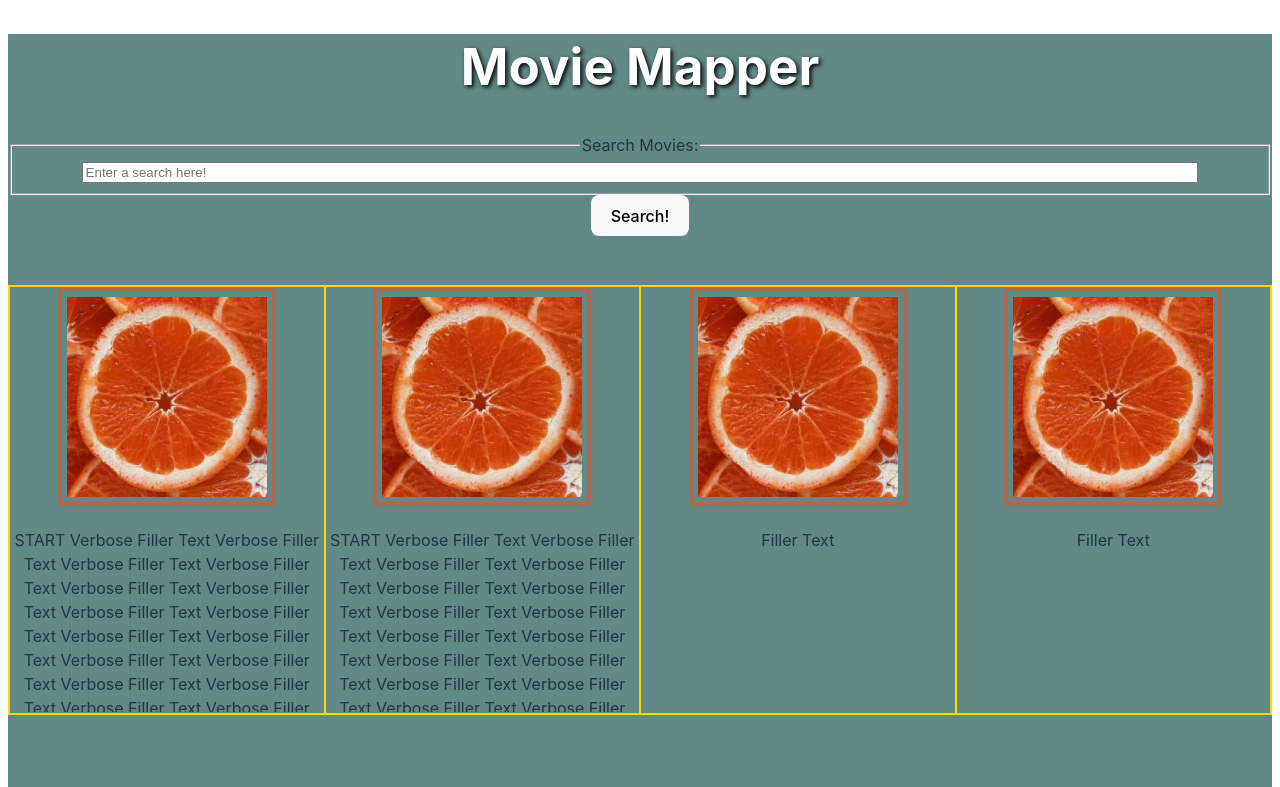
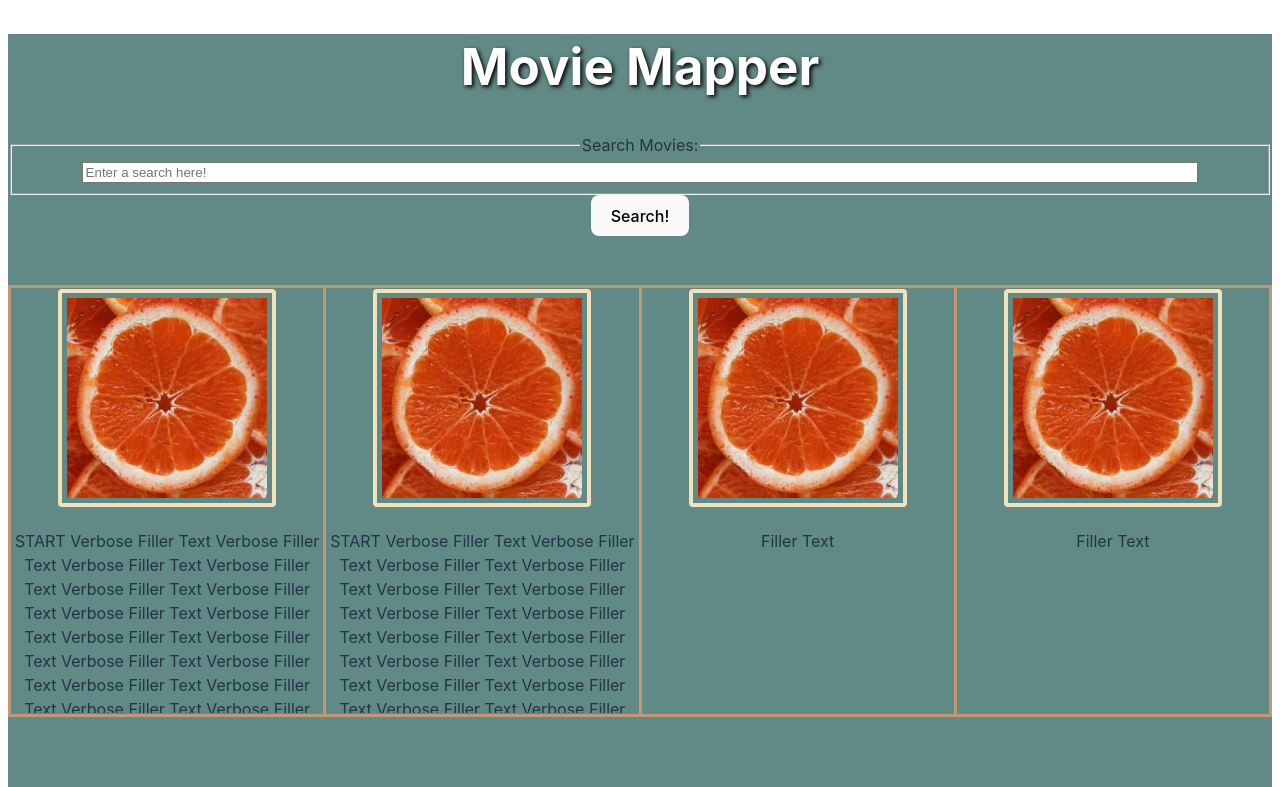
Before and after one commit to cs0320-f23/term-project-juranta-rlyang-behorne-Jokwanin, a React (Vite) app in the folder FrontEnd/: page / in a window 1280 px wide. Shown: the top 787 px of the page. Built offline with nearby package versions, Linux system fonts and the light colour scheme.

Commit message:
changed color pallete

```diff
--- a/FrontEnd/src/styles/main.css
+++ b/FrontEnd/src/styles/main.css
@@ -64,7 +64,7 @@ tr {
 }
 
 td {
-    border: 2px solid #FFD700;
+    border: 3px solid #C19875;
     vertical-align: top;
     width: 400px;
     height: 400px;
@@ -85,10 +85,13 @@ td {
 
 
 img {
-    border: 4px solid #AB6B51;
+    border: 4px solid #F2E2BC;
     border-radius: 4px;
     padding: 5px;
     width: 200px;
+    max-width: 200px;
+    height: 200px;
+    max-height: 200px;
   }
 
   .center{
```
